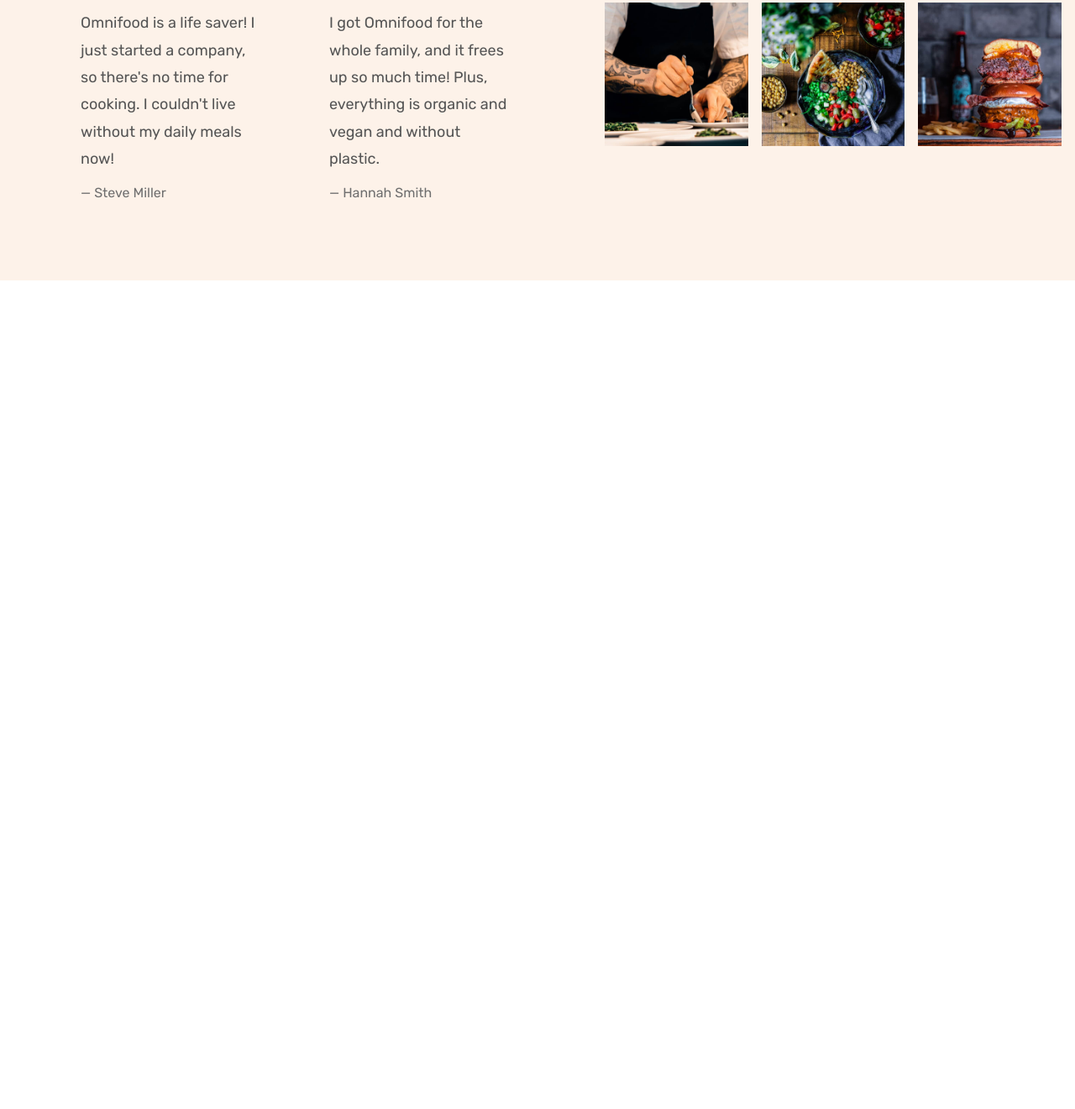
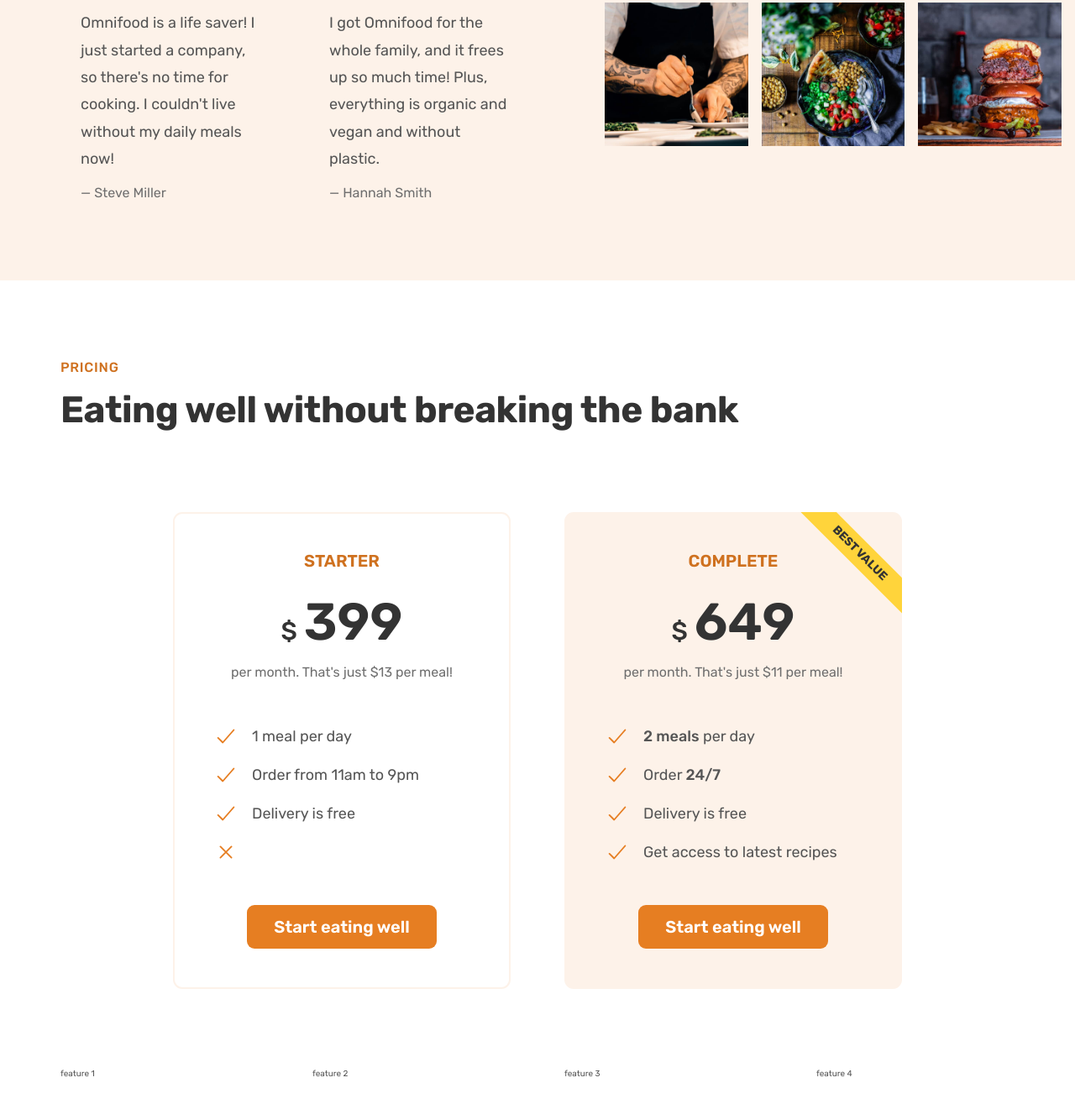
Before and after one commit to cchayanin/responsive-website-html-css, a plain HTML site: page 07-Omnifood-Desktop/index.html in a window 1280 px wide. Shown: the part 4277-5598 px from the top of the page at 84% size. Before the commit the page ends 4611 px from the top, so only its background shows below. Drawn offline with nearby package versions, Linux system fonts and the light colour scheme.

Commit message:
pricing section

```diff
--- a/07-Omnifood-Desktop/css/general.css
+++ b/07-Omnifood-Desktop/css/general.css
@@ -79,13 +79,28 @@
   display: grid;
   column-gap: 6.4rem;
   row-gap: 9.6rem;
+
+  /* margin-bottom: 9.6rem; */
+}
+
+/* .grid:last-child {
+  margin-bottom: 0;
+} */
+
+.grid:not(:last-child) {
+  margin-bottom: 9.6rem;
 }
 
 .grid--2-cols {
   grid-template-columns: repeat(2, 1fr);
 }
+
 .grid--3-cols {
   grid-template-columns: repeat(3, 1fr);
+}
+
+.grid--4-cols {
+  grid-template-columns: repeat(4, 1fr);
 }
 
 .grid--center-v {
@@ -188,6 +203,26 @@
   border-bottom: 1px solid transparent;
 }
 
+.list {
+  list-style: none;
+  display: flex;
+  flex-direction: column;
+  gap: 1.6rem;
+}
+
+.list-item {
+  font-size: 1.8rem;
+  display: flex;
+  align-items: center;
+  gap: 1.6rem;
+}
+
+.list-icon {
+  width: 3rem;
+  height: 3rem;
+  color: #e67e22;
+}
+
 /* HELPER/SETTING CLASS */
 .margin-right-sm {
   margin-right: 1.6rem !important;
--- a/07-Omnifood-Desktop/css/style.css
+++ b/07-Omnifood-Desktop/css/style.css
@@ -294,26 +294,6 @@
   font-size: 1.8rem;
 }
 
-.list {
-  list-style: none;
-  display: flex;
-  flex-direction: column;
-  gap: 1.6rem;
-}
-
-.list-item {
-  font-size: 1.8rem;
-  display: flex;
-  align-items: center;
-  gap: 1.6rem;
-}
-
-.list-icon {
-  width: 3rem;
-  height: 3rem;
-  color: #e67e22;
-}
-
 /**********************/
 /* TESTIMONIALS SECTION */
 /**********************/
@@ -373,3 +353,82 @@
 .gallery-item img:hover {
   transform: scale(1.1);
 }
+
+/**********************/
+/* PRICING SECTION */
+/**********************/
+
+.section-pricing {
+  padding: 9.6rem 0;
+}
+
+.pricing-plan {
+  border-radius: 11px;
+
+  width: 75%;
+}
+
+.pricing-plan--starter {
+  justify-self: end;
+  border: 2px solid #fdf2e9;
+  padding: 4.6rem;
+}
+
+.pricing-plan--complete {
+  background-color: #fdf2e9;
+  padding: 4.8rem;
+  position: relative;
+  overflow: hidden;
+}
+
+.pricing-plan--complete::after {
+  content: "Best Value";
+  position: absolute;
+  text-transform: uppercase;
+  top: 6%;
+  right: -18%;
+
+  font-size: 1.4rem;
+  font-weight: 700;
+  color: #333;
+  background-color: #ffd43b;
+  padding: 0.8rem 8rem;
+  transform: rotate(45deg);
+}
+
+.plan-header {
+  text-align: center;
+  margin-bottom: 4.8rem;
+}
+
+.plan-name {
+  color: #cf711f;
+  font-weight: 600;
+  font-size: 2rem;
+  text-transform: uppercase;
+  letter-spacing: 0.75;
+  margin-bottom: 3.2rem;
+}
+
+.plan-price {
+  font-size: 6.2rem;
+  font-weight: 600;
+  color: #333;
+  margin-bottom: 1.6rem;
+}
+.plan-price span {
+  font-size: 3rem;
+  font-weight: 500;
+  margin-right: 0.8rem;
+}
+
+.plan-text {
+  font-size: 1.6rem;
+  line-height: 1.6;
+  color: #6f6f6f;
+}
+
+.plan-sign-up {
+  text-align: center;
+  margin-top: 4.8rem;
+}
--- a/07-Omnifood-Desktop/index.html
+++ b/07-Omnifood-Desktop/index.html
@@ -248,7 +248,7 @@
           <figure class="testimonial">
             <img class="testimonial-img" src="img/customers/ben.jpg" alt="Photo of customer Ben Hadley">
             <blockquote class="testimonial-text">
-              IThe AI algorithm is crazy good, it chooses the right meals for me every time. It's amazing not to worry
+              The AI algorithm is crazy good, it chooses the right meals for me every time. It's amazing not to worry
               about food anymore!
             </blockquote>
             <p class="testimonial-name">&mdash; Ben Hadley</p>
@@ -312,6 +312,89 @@
         </figure>
       </div>
     </section>
+
+    <section class="section-pricing">
+      <div class="container">
+        <span class="subheading">Pricing</span>
+        <h2 class="heading-secondary">
+          Eating well without breaking the bank
+        </h2>
+      </div>
+
+      <div class="container grid grid--2-cols">
+        <div class="pricing-plan pricing-plan--starter">
+          <header class="plan-header">
+            <p class="plan-name">Starter</p>
+            <p class="plan-price"><span>$</span>399</p>
+            <p class="plan-text">per month. That's just $13 per meal!
+            </p>
+          </header>
+
+          <ul class="list">
+            <li class="list-item">
+              <ion-icon class="list-icon" name="checkmark-outline"></ion-icon>
+              <span>1 meal per day</span>
+            </li>
+            <li class="list-item">
+              <ion-icon class="list-icon" name="checkmark-outline"></ion-icon>
+              <span>Order from 11am to 9pm</span>
+            </li>
+            <li class="list-item">
+              <ion-icon class="list-icon" name="checkmark-outline"></ion-icon>
+              <span>Delivery is free</span>
+            </li>
+            <li class="list-item">
+              <ion-icon class="list-icon" name="close-outline"></ion-icon>
+            </li>
+          </ul>
+          <div class="plan-sign-up">
+            <a href="#" class="btn btn--full">
+              Start eating well
+            </a>
+          </div>
+
+        </div>
+
+        <div class="pricing-plan pricing-plan--complete">
+          <header class="plan-header">
+            <p class="plan-name">Complete</p>
+            <p class="plan-price"><span>$</span>649</p>
+            <p class="plan-text">per month. That's just $11 per meal!
+            </p>
+          </header>
+          <ul class="list">
+            <li class="list-item">
+              <ion-icon class="list-icon" name="checkmark-outline"></ion-icon>
+              <span><strong>2 meals</strong> per day</span>
+            </li>
+            <li class="list-item">
+              <ion-icon class="list-icon" name="checkmark-outline"></ion-icon>
+              <span>Order <strong>24/7</strong></span>
+            </li>
+            <li class="list-item">
+              <ion-icon class="list-icon" name="checkmark-outline"></ion-icon>
+              <span>Delivery is free</span>
+            </li>
+            <li class="list-item">
+              <ion-icon class="list-icon" name="checkmark-outline"></ion-icon>
+              <span>Get access to latest recipes</span>
+            </li>
+          </ul>
+          <div class="plan-sign-up">
+            <a href="#" class="btn btn--full">
+              Start eating well
+            </a>
+          </div>
+        </div>
+      </div>
+
+      <div class="container grid grid--4-cols">
+        <div class="feature">feature 1</div>
+        <div class="feature">feature 2</div>
+        <div class="feature">feature 3</div>
+        <div class="feature">feature 4</div>
+      </div>
+    </section>
   </main>
   <script type="module" src="https://unpkg.com/ionicons@5.5.2/dist/ionicons/ionicons.esm.js"></script>
   <script nomodule src="https://unpkg.com/ionicons@5.5.2/dist/ionicons/ionicons.js"></script>
```
